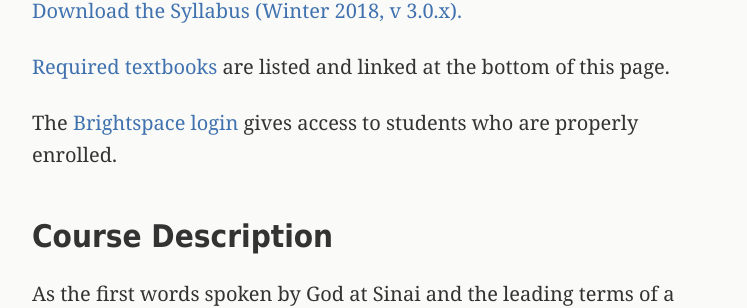
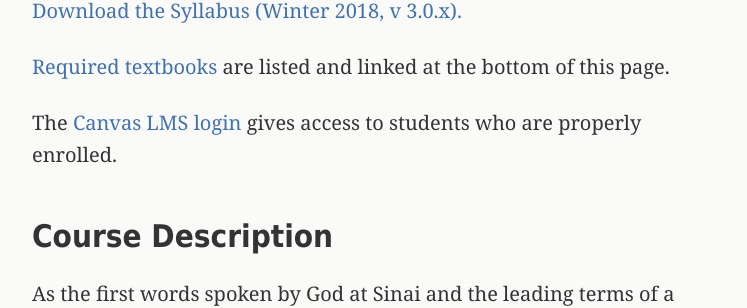
Before and after one commit to danieldriver/danieldriver.github.io, a Jekyll site: the page built from _pages/hb-3113.md, in a window 1280 px wide. Shown: the part 297-605 px from the top of the page, without its empty margins (266-1013 px from the left). Built offline with Jekyll 4.4.1, drawn with Linux system fonts in a browser that asks for light colours.

Commit message:
move course LMS to Canvas

```diff
--- a/_pages/hb-3113.md
+++ b/_pages/hb-3113.md
@@ -11,7 +11,7 @@ subtitle: "HB 3113(Int): The Ten Commandments"
 
 [Required textbooks](#required-texts-winter-2018) are listed and linked at the bottom of this page.
 
-The [Brightspace login](https://smu.brightspace.com/d2l/login) gives access to students who are properly enrolled.
+The [Canvas LMS login](https://canvas.instructure.com/courses/1266151) gives access to students who are properly enrolled.
 
 
 ## Course Description
```
